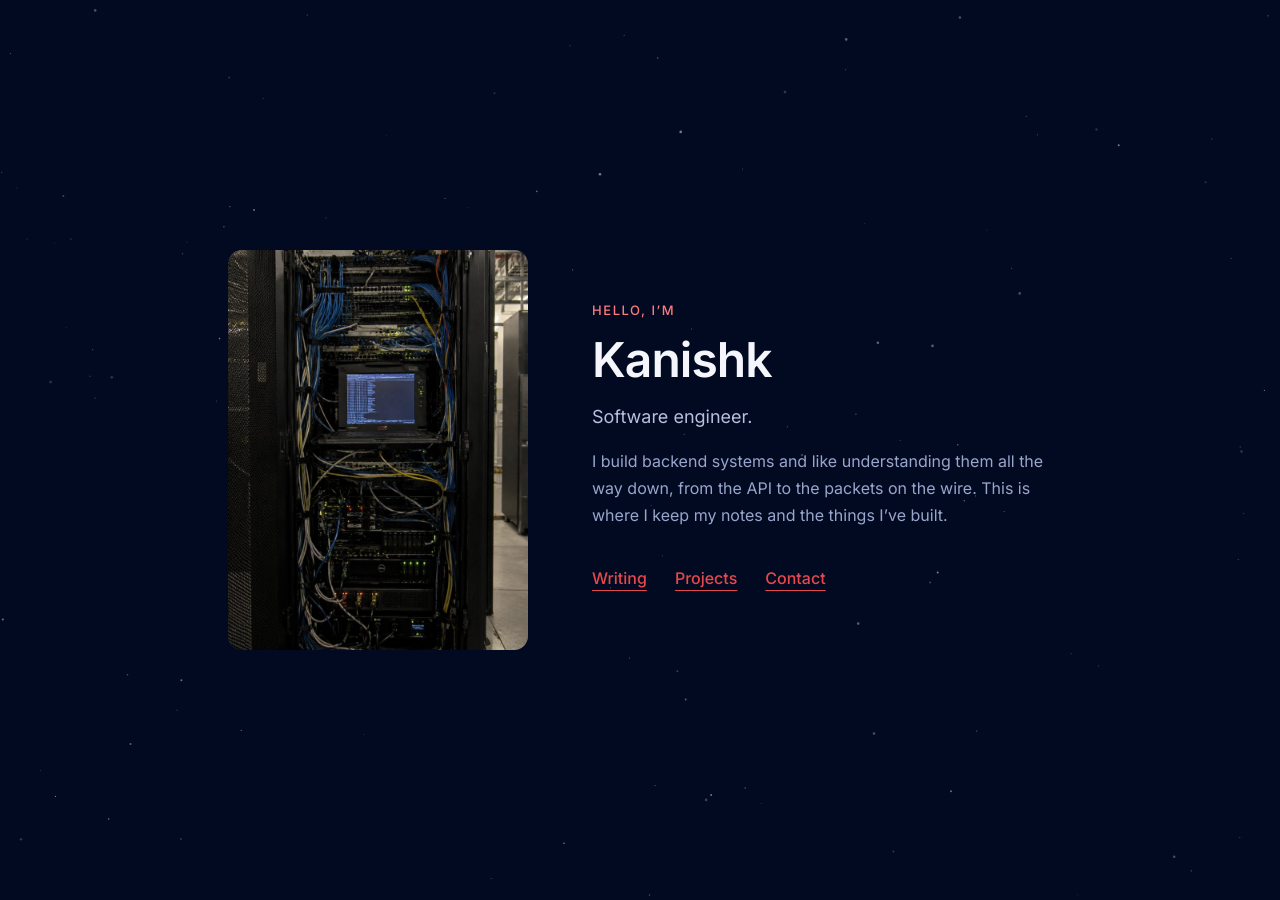
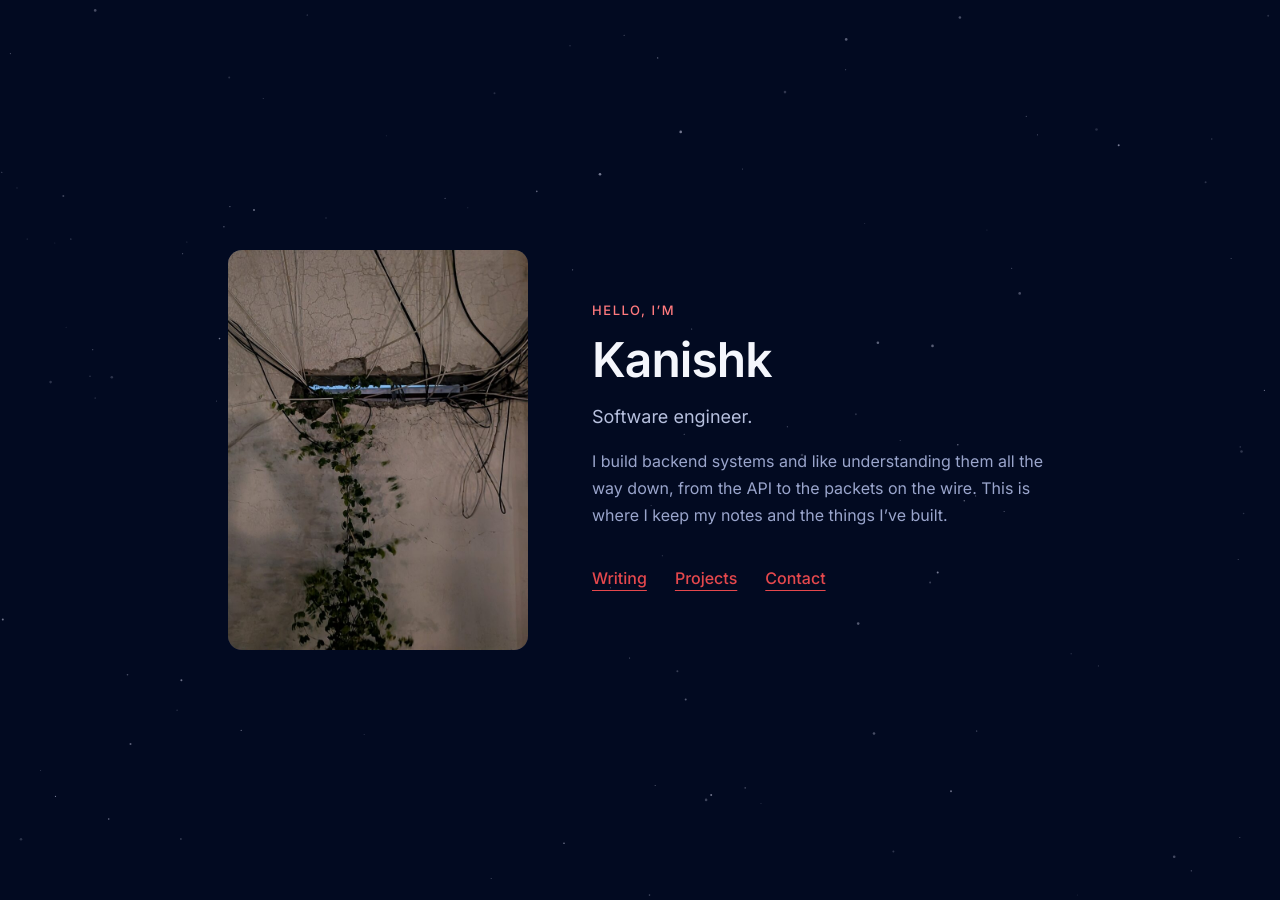
Before and after one commit to kanishkmorey/kanishk-site, a Jekyll site: the page built from index.html, in a window 1280 px wide. Built offline with Jekyll 4.4.1, drawn with Linux system fonts in a browser that asks for light colours.

Commit message:
Replace home page portrait with another photo

```diff
--- a/index.html
+++ b/index.html
@@ -4,7 +4,7 @@ home: true
     <div class="center home">
       <div class="hero">
         <figure class="portrait">
-          <img src="{{ '/images/server-rack.jpg' | relative_url }}" alt="A server rack in a data centre, packed with network switches and tangled blue and yellow cables, with a small console screen showing a terminal">
+          <img src="{{ '/images/cables-and-vine.jpg' | relative_url }}" alt="A cracked concrete wall with a broken-out gap near the ceiling, a tangle of black and white cables spilling through it and a green vine trailing down the wall">
         </figure>
         <div class="intro">
           <p class="eyebrow">Hello, I’m</p>
```
Also changed, not shown: images/cables-and-vine.jpg (added).
